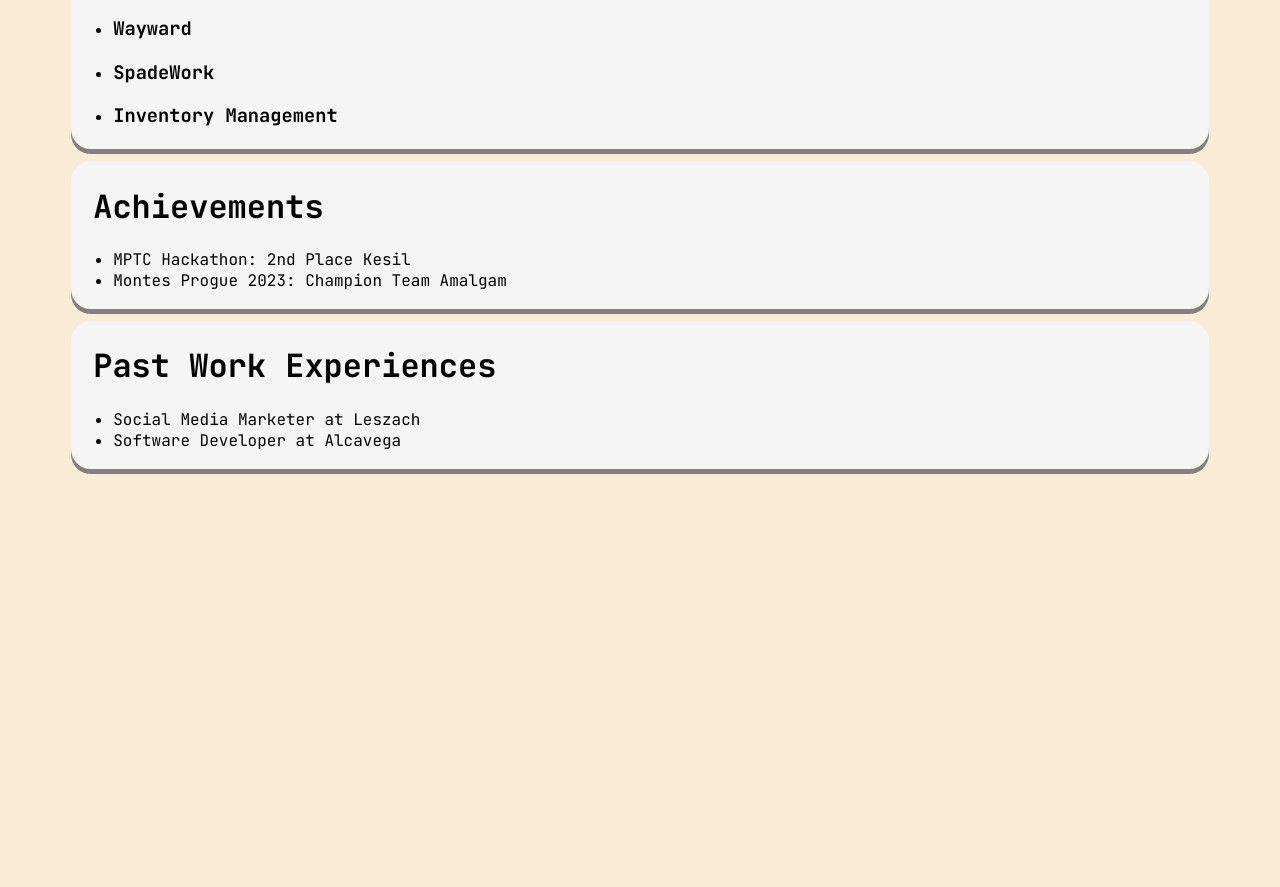
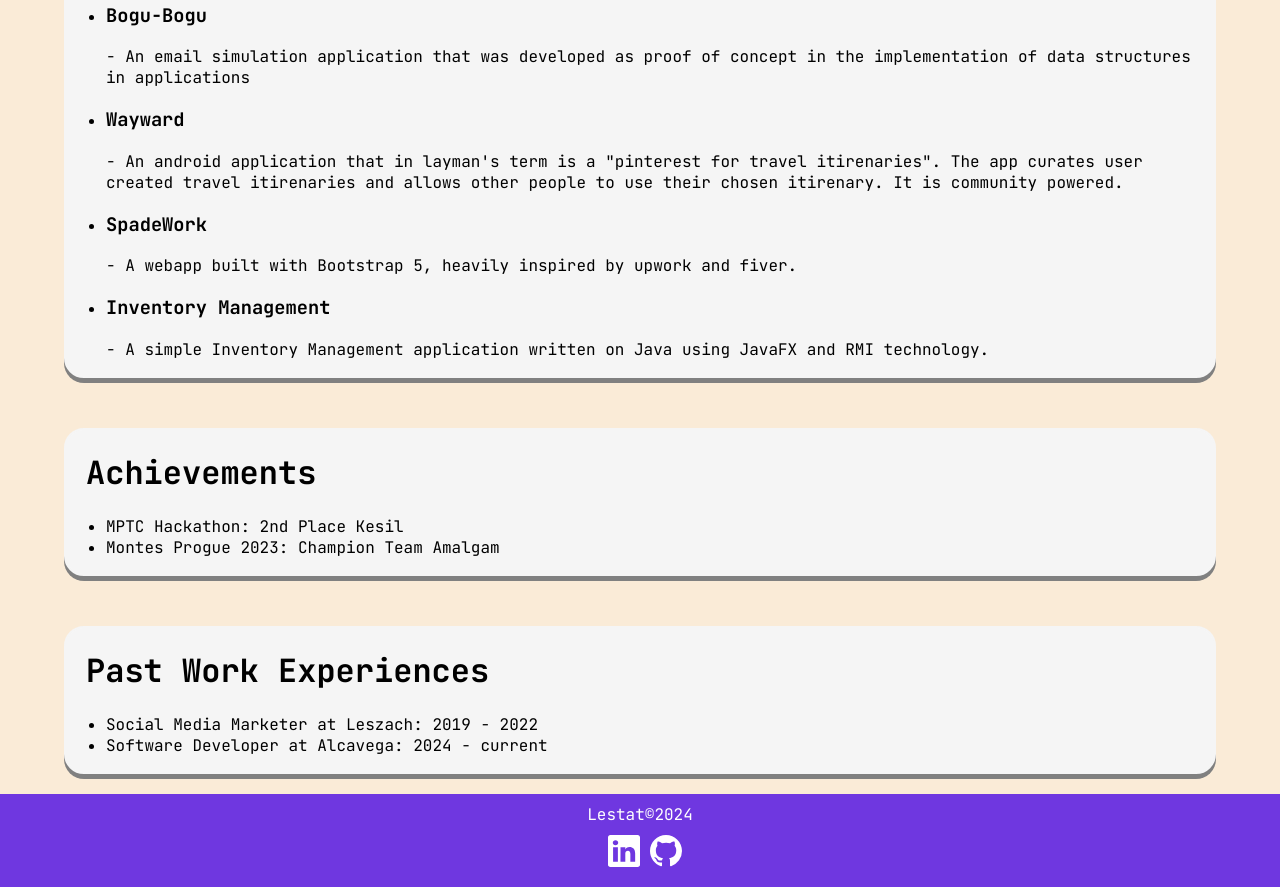
Before and after one commit to VladTemp27/personal-website, a plain HTML site: page index.html in a window 1280 px wide. Shown: the part 1248-2135 px from the top of the page. Before the commit the page ends 1725 px from the top, so only its background shows below. Drawn offline with Linux system fonts and the light colour scheme.

Commit message:
+ footer, data about projects and image

```diff
--- a/css/style.css
+++ b/css/style.css
@@ -3,16 +3,18 @@
 body{
     background-color : antiquewhite;
     font-family: "JetBrains Mono", monospace;
+    margin: 0;
 }
 
 .container{
-    margin-top: 12px;
+    margin-top: 50px;
     margin-left: 5%;
     margin-right: 5%;
     background-color: whitesmoke;
     border: 2px solid whitesmoke;
     border-radius: 20px 20px;
     box-shadow: 0px 5px grey;
+    overflow: hidden;
 }
 
 .container-header{
@@ -22,6 +24,7 @@ body{
 .container-paragraph{
     margin-left : 2%;
     margin-right : 2%;
+    padding-bottom: 1%;
 }
 
 .container-list{
@@ -67,3 +70,48 @@ header{
 div.center {
     text-align: center;
 }
+
+#about-me-image.image-right-round{
+    border-radius: 50%;
+    width: 15%;
+    height: auto;
+    float:right;
+    vertical-align: middle;
+    margin-right: 1%;
+
+}
+
+footer{
+    background-color: #6f37e0;
+    padding: 0 !important;
+    text-align: center;
+    margin: 0 !important;
+}
+
+footer p{
+    color:white;
+    text-align: center;
+    margin:0;
+    margin-top:20px;
+    padding-top:10px;
+}
+
+footer ul{
+    margin:0;
+    list-style-type: none;
+    display: inline-block;
+    padding-bottom:10px;
+    padding-top:10px;
+    padding-left:0;
+}
+
+footer ul li{
+    color: white;
+    text-decoration: none !important;
+    float: left;
+    padding-left: 10px;
+}
+
+footer ul li a{
+    color:white;
+}
--- a/index.html
+++ b/index.html
@@ -15,20 +15,27 @@
         <p>Computer Science Student | Video Game Enthusiast</p>
         <div class="center">
             <ul class="navbar">
-                <li class="nav-item"><a href="">About Me</a></li>
-                <li class="nav-item"><a href="">Previous Projects</a></li>
-                <li class="nav-item"><a href="">Achievements</a></li>
+                <li class="nav-item"><a href="#about_me">About Me</a></li>
+                <li class="nav-item"><a href="#previous_projects">Previous Projects</a></li>
+                <li class="nav-item"><a href="#achievements">Achievements</a></li>
+                <li class="nav-item">
+                    <a href="#work-exp">
+                        Past Work Experiences
+                    </a>
+                </li>
             </ul>
         </div>
     </header>
 
-    <div class="container">
+    <div class="container" id="about_me">
         <h1 class="container-header">About Me</h1>
+        <img class="image-right-round" src="images/face.jpg" alt="LESTAT IMAGE" id="about-me-image">
         <p class="container-paragraph">
-            Hi everyone!
+            Hi I am Lestat,<br>
+            A backend developer.
             <br>
             <br>
-            I’m Mark Lestat Agustin, but you can call me Lestat.I’m a passionate Computer Science student currently studying at Saint Louis University.
+            I’m a passionate Computer Science student currently studying at Saint Louis University.
             My academic journey is driven by a deep interest in technology and innovation, and I’m constantly exploring new ways to apply my skills and knowledge.
             <br>
             <br>
@@ -40,7 +47,7 @@
         </p>
     </div>
 
-    <div class="container">
+    <div class="container" id = "previous_projects">
         <h1 class="container-header">Previous Projects</h1>
         <p class="container-paragraph">
             Below are some of my previous projects, many of which were developed using Java and/or Python.
@@ -70,15 +77,23 @@
                 <p>- An email simulation application that was developed as proof of concept in the implementation
                 of data structures in applications</p>
             </li>
-            <li> <h3>Wayward</h3> </li>
-            <li> <h3>SpadeWork</h3> </li>
-            <li> <h3>Inventory Management</h3> </li>
+            <li> <h3>Wayward</h3>
+                <p>- An android application that in layman's term is a "pinterest for travel itirenaries". The app curates user created travel itirenaries and allows other people
+                    to use their chosen itirenary. It is community powered.
+                </p>
+            </li>
+            <li> <h3>SpadeWork</h3>
+                <p>- A webapp built with Bootstrap 5, heavily inspired by upwork and fiver.</p>
+            </li>
+            <li> <h3>Inventory Management</h3>
+                <p>- A simple Inventory Management application written on Java using JavaFX and RMI technology.</p>
+            </li>
 
 
         </ul>
     </div>
 
-    <div class="container">
+    <div class="container" id = "achievements">
         <h1 class="container-header">Achievements</h1>
         <ul>
             <li>MPTC Hackathon: 2nd Place Kesil</li>
@@ -86,13 +101,35 @@
         </ul>
     </div>
 
-    <div class="container">
+    <div class="container" id="work-exp">
         <h1 class="container-header">Past Work Experiences</h1>
         <ul>
-            <li>Social Media Marketer at Leszach</li>
-            <li>Software Developer at Alcavega</li>
+            <li>Social Media Marketer at Leszach: 2019 - 2022</li>
+            <li>Software Developer at Alcavega: 2024 - current</li>
         </ul>
     </div>
+    <footer>
+        <p>Lestat©2024</p>
+        <ul>
 
+                <li>
+                    <a href="https://www.linkedin.com/in/mark-lestat-agustin-90876b121/">
+                        <svg xmlns="http://www.w3.org/2000/svg" width="32" height="32" fill="currentColor" class="bi bi-linkedin" viewBox="0 0 16 16">
+                        <path d="M0 1.146C0 .513.526 0 1.175 0h13.65C15.474 0 16 .513 16 1.146v13.708c0 .633-.526 1.146-1.175 1.146H1.175C.526 16 0 15.487 0 14.854zm4.943 12.248V6.169H2.542v7.225zm-1.2-8.212c.837 0 1.358-.554 1.358-1.248-.015-.709-.52-1.248-1.342-1.248S2.4 3.226 2.4 3.934c0 .694.521 1.248 1.327 1.248zm4.908 8.212V9.359c0-.216.016-.432.08-.586.173-.431.568-.878 1.232-.878.869 0 1.216.662 1.216 1.634v3.865h2.401V9.25c0-2.22-1.184-3.252-2.764-3.252-1.274 0-1.845.7-2.165 1.193v.025h-.016l.016-.025V6.169h-2.4c.03.678 0 7.225 0 7.225z"/>
+                        </svg>
+                    </a>
+                </li>
+
+
+            <li>
+                <a href="https://www.github.com/VladTemp27">
+                    <svg xmlns="http://www.w3.org/2000/svg" width="32" height="32" fill="currentColor" class="bi bi-github" viewBox="0 0 16 16">
+                    <path d="M8 0C3.58 0 0 3.58 0 8c0 3.54 2.29 6.53 5.47 7.59.4.07.55-.17.55-.38 0-.19-.01-.82-.01-1.49-2.01.37-2.53-.49-2.69-.94-.09-.23-.48-.94-.82-1.13-.28-.15-.68-.52-.01-.53.63-.01 1.08.58 1.23.82.72 1.21 1.87.87 2.33.66.07-.52.28-.87.51-1.07-1.78-.2-3.64-.89-3.64-3.95 0-.87.31-1.59.82-2.15-.08-.2-.36-1.02.08-2.12 0 0 .67-.21 2.2.82.64-.18 1.32-.27 2-.27s1.36.09 2 .27c1.53-1.04 2.2-.82 2.2-.82.44 1.1.16 1.92.08 2.12.51.56.82 1.27.82 2.15 0 3.07-1.87 3.75-3.65 3.95.29.25.54.73.54 1.48 0 1.07-.01 1.93-.01 2.2 0 .21.15.46.55.38A8.01 8.01 0 0 0 16 8c0-4.42-3.58-8-8-8"/>
+                    </svg>
+                </a>
+            </li>
+
+        </ul>
+    </footer>
     </body>
 </html>
```
Also changed, not shown: images/face.jpg (added), images/favicon.png (added), js/script.js (added).
